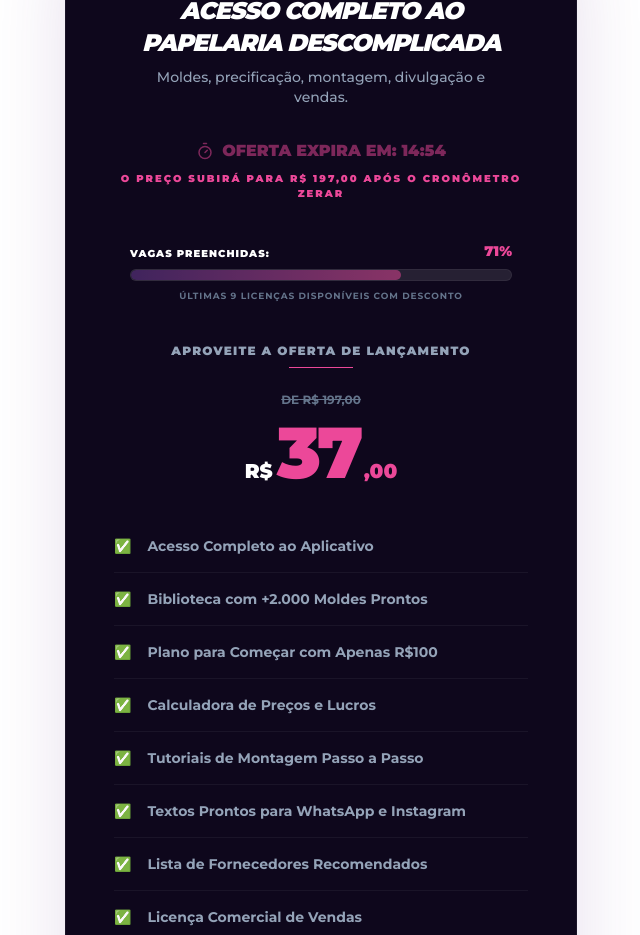
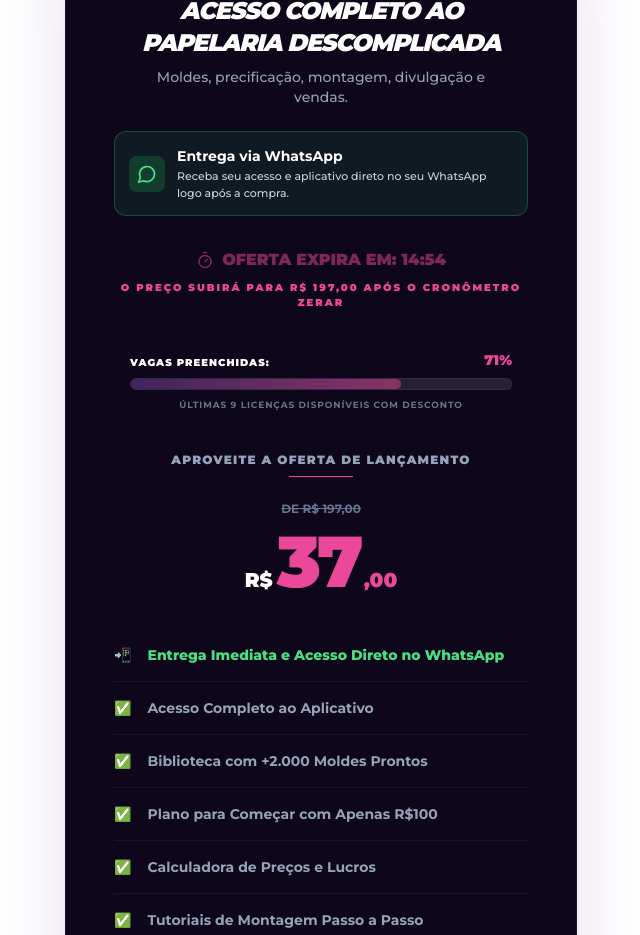
Before and after one commit to AxerCompany/Papelaria-, a React (Vite) app: page / in a window 1280 px wide. Shown: the part 7640-8575 px from the top of the page, without its empty margins (319-959 px from the left). Built offline with nearby package versions, Linux system fonts and the light colour scheme.

Commit message:
feat: highlight WhatsApp delivery in pricing section
Add a callout box to clarify that access and app materials are delivered immediately via WhatsApp to increase conversion trust. Remove outdated AI Studio boilerplate from README.

```diff
--- a/App.tsx
+++ b/App.tsx
@@ -789,9 +789,24 @@
 
           <div className="p-10 md:p-12 text-center">
             <h3 className="text-2xl font-black text-white mb-2 uppercase tracking-tighter italic">ACESSO COMPLETO AO PAPELARIA DESCOMPLICADA</h3>
-            <p className="text-sm font-medium text-slate-400 mb-8 max-w-sm mx-auto">
+            <p className="text-sm font-medium text-slate-400 mb-6 max-w-sm mx-auto">
               Moldes, precificação, montagem, divulgação e vendas.
             </p>
+
+            {/* Destaque de Entrega via WhatsApp */}
+            <div className="bg-green-500/10 border border-green-500/30 rounded-xl p-3.5 mb-8 flex items-center justify-center gap-3 text-left max-w-md mx-auto">
+              <div className="w-9 h-9 bg-green-500/20 text-green-400 rounded-lg flex items-center justify-center flex-shrink-0">
+                <MessageCircle size={20} />
+              </div>
+              <div>
+                <p className="text-white text-xs md:text-sm font-bold">
+                  Entrega via WhatsApp
+                </p>
+                <p className="text-slate-300 text-[11px] font-medium mt-0.5">
+                  Receba seu acesso e aplicativo direto no seu WhatsApp logo após a compra.
+                </p>
+              </div>
+            </div>
 
             <div className="flex flex-col items-center mb-10">
               <CountdownTimer />
@@ -827,6 +842,7 @@
 
             <div className="space-y-4 mb-12 text-left">
               {[
+                { type: "whatsapp", text: "Entrega Imediata e Acesso Direto no WhatsApp" },
                 { type: "check", text: "Acesso Completo ao Aplicativo" },
                 { type: "check", text: "Biblioteca com +2.000 Moldes Prontos" },
                 { type: "check", text: "Plano para Começar com Apenas R$100" },
@@ -840,8 +856,8 @@
                 { type: "bonus", text: "BÔNUS: Guia da Primeira Venda" },
                 { type: "bonus", text: "BÔNUS: Lista de Materiais" }
               ].map((item, idx) => (
-                <div key={idx} className={`flex items-center gap-4 text-xs md:text-sm font-bold border-b border-white/5 pb-4 last:border-0 ${item.type === 'bonus' ? 'text-[#F472B6] font-extrabold' : 'text-slate-400'}`}>
-                  <span className="text-[14px] flex-shrink-0 leading-none">{item.type === 'bonus' ? '🎁' : '✅'}</span>
+                <div key={idx} className={`flex items-center gap-4 text-xs md:text-sm font-bold border-b border-white/5 pb-4 last:border-0 ${item.type === 'bonus' ? 'text-[#F472B6] font-extrabold' : item.type === 'whatsapp' ? 'text-green-400 font-extrabold' : 'text-slate-400'}`}>
+                  <span className="text-[14px] flex-shrink-0 leading-none">{item.type === 'bonus' ? '🎁' : item.type === 'whatsapp' ? '📲' : '✅'}</span>
                   <span>{item.text}</span>
                 </div>
               ))}
@@ -905,7 +921,7 @@
   const questions = [
     { q: "Por quanto tempo terei acesso?", a: "Seu acesso é vitalício. Você terá acesso imediato ao app e a todas as futuras atualizações para garantir que seus moldes estejam sempre prontos para venda." },
     { q: "Preciso de um computador?", a: "Absolutamente não. Nosso app foi desenvolvido para ser usado 100% via celular ou tablet." },
-    { q: "Como recebo o acesso?", a: "Imediatamente após a aprovação do pagamento. Você receberá um e-mail com o link de login e sua senha pessoal." },
+    { q: "Como recebo o acesso?", a: "Imediatamente após a aprovação do pagamento. O aplicativo e os dados de acesso são entregues 100% de forma automática diretamente no seu WhatsApp e também no seu e-mail cadastrado." },
     { q: "Não tenho impressora, posso vender?", a: "Com certeza! Você pode imprimir os moldes em gráficas rápidas sempre que precisar. O processo continua simples, acessível e com ótimo potencial de lucro." },
     { q: "O suporte é via WhatsApp?", a: "Sim! Oferecemos suporte humanizado diretamente pelo WhatsApp para garantir que você tire todas as suas dúvidas rapidamente e comece a lucrar o quanto antes." }
   ];
```
Also changed, not shown: 1 other file (tests, documents, lock files or other folders).
